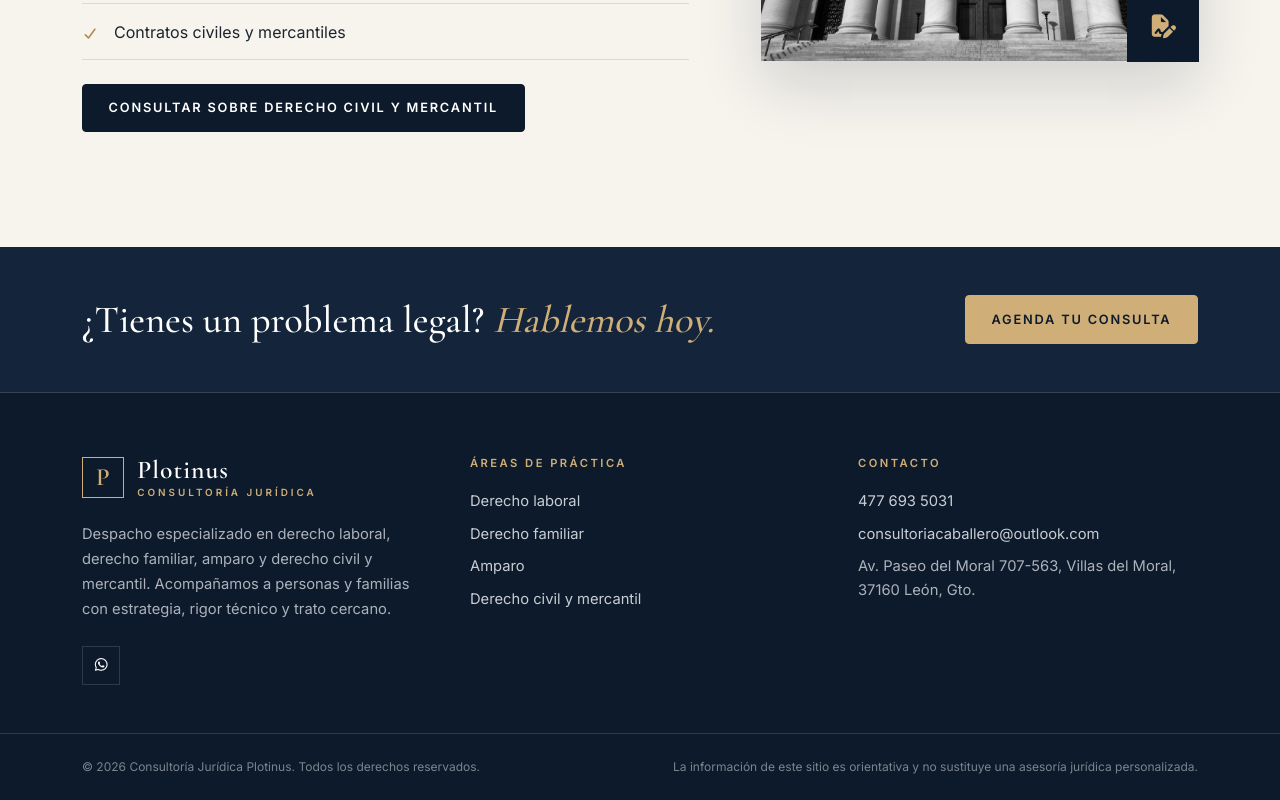
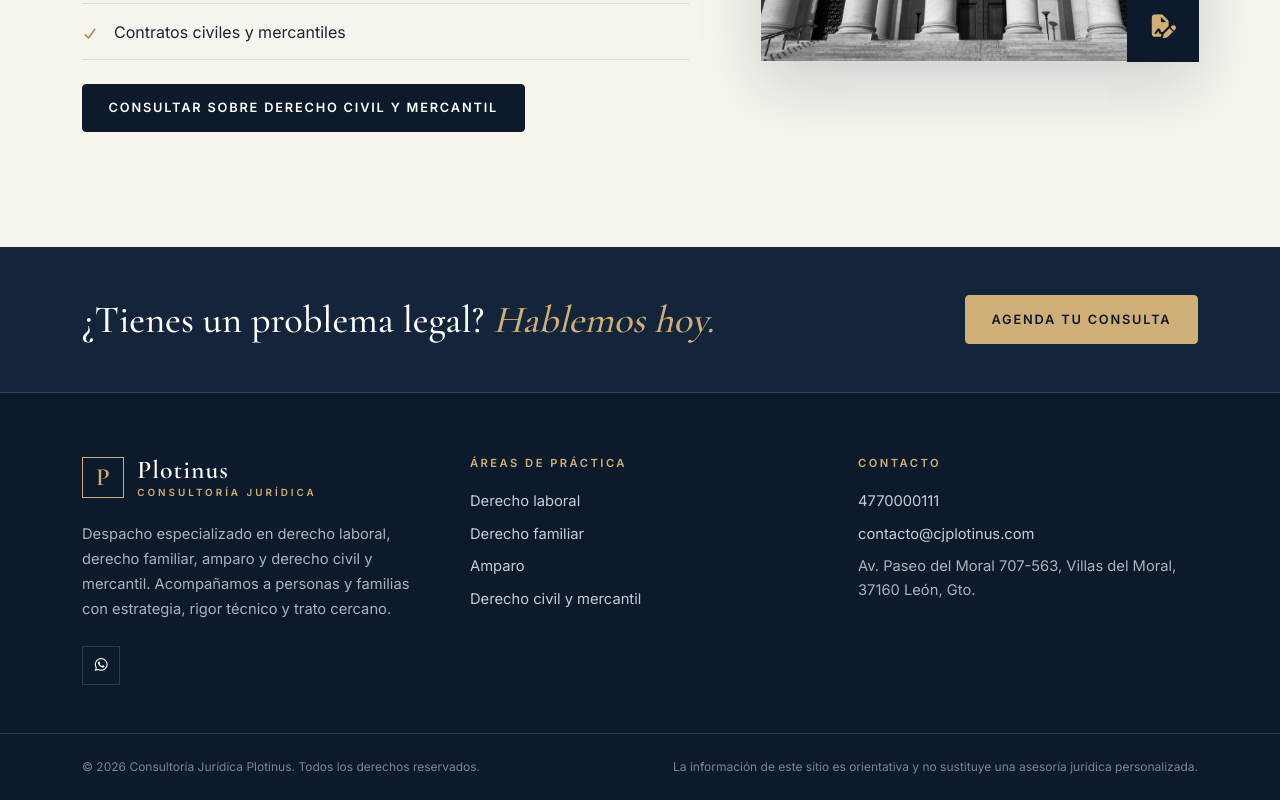
Before and after one commit to azteccoding/despacho-juridico-jorge, a Next.js app: page /servicios in a window 1280 px wide. Shown: the part 3205-4005 px from the top of the page. Built offline with nearby package versions, Linux system fonts and the light colour scheme.

Commit message:
contact info change

```diff
--- a/src/constants/constants.js
+++ b/src/constants/constants.js
@@ -15,10 +15,10 @@ export const SEO_DESCRIPCION_DESPACHO =
 // Contacto
 // TODO: confirmar estos datos. Provienen del sitio anterior.
 // ─────────────────────────────────────────────────────────────
-export const TELEFONO_DESPACHO = "4776935031";
-export const TELEFONO_VISIBLE = "477 693 5031";
-export const WHATSAPP_DESPACHO = "4776935031";
-export const CORREO_DESPACHO = "consultoriacaballero@outlook.com"; // TODO: correo de Plotinus
+export const TELEFONO_DESPACHO = "4770000111";
+export const TELEFONO_VISIBLE = "4770000111";
+export const WHATSAPP_DESPACHO = "4770000111";
+export const CORREO_DESPACHO = "contacto@cjplotinus.com"; // TODO: correo de Plotinus
 export const DIRECCION_DESPACHO =
   "Av. Paseo del Moral 707-563, Villas del Moral, 37160 León, Gto."; // TODO
 export const DIRECCION_IFRAME_MAPS =
@@ -32,13 +32,13 @@ export const INSTAGRAM_LINK = "";
 export const TIKTOK_LINK = "";
 
 export const WHATSAPP_LINK = `https://api.whatsapp.com/send?phone=52${WHATSAPP_DESPACHO}&text=${encodeURIComponent(
-  "Hola, me gustaría agendar una consulta con Consultoría Jurídica Plotinus."
+  "Hola, me gustaría agendar una consulta con Consultoría Jurídica Plotinus.",
 )}`;
 export const TELEFONO_LINK = `tel:+52${TELEFONO_DESPACHO}`;
 
 export const HORARIO = [
-  { dias: "Lunes a viernes", horas: "9:00 – 19:00" },
-  { dias: "Sábado", horas: "9:00 – 14:00" },
+  { dias: "Lunes a viernes", horas: "9:00 – 17:00" },
+  { dias: "Sábado", horas: "Solo con cita" },
   { dias: "Domingo", horas: "Cerrado" },
 ];
 
```
